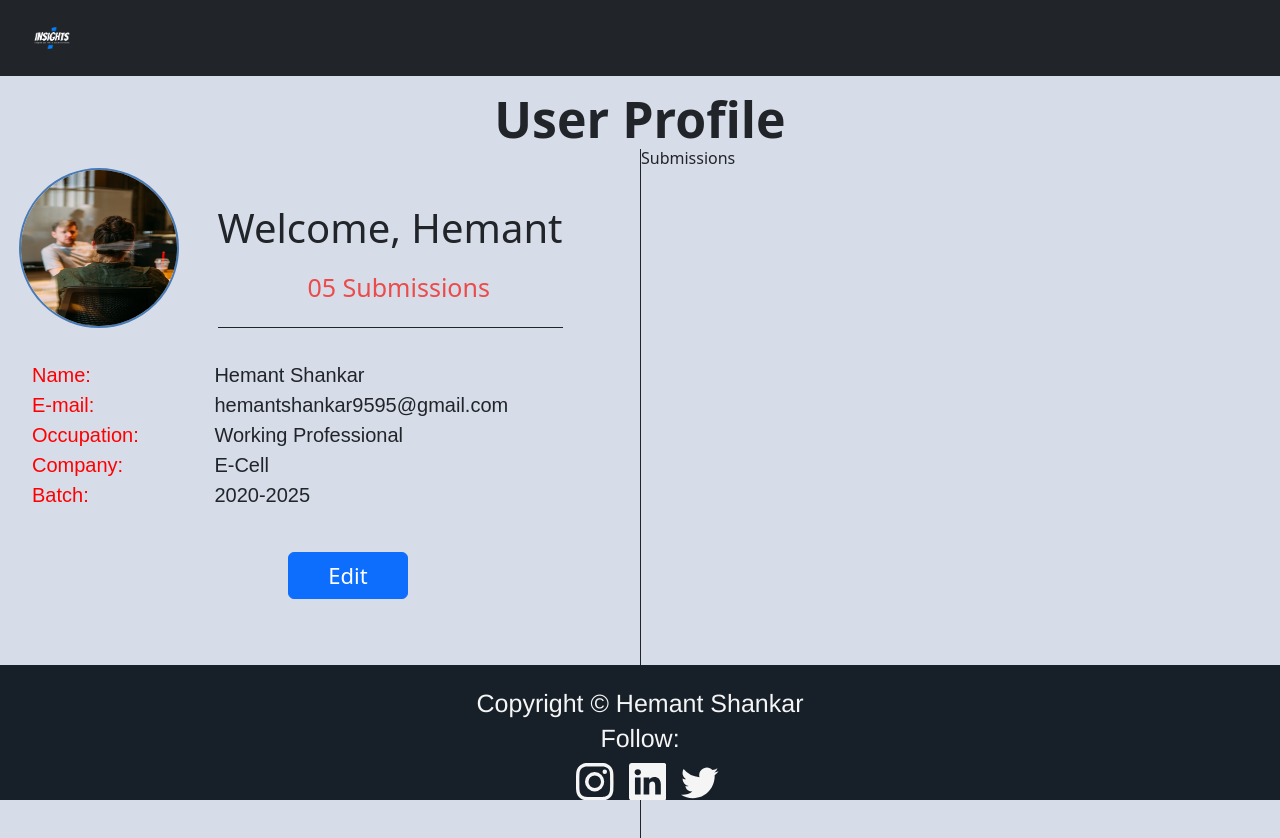
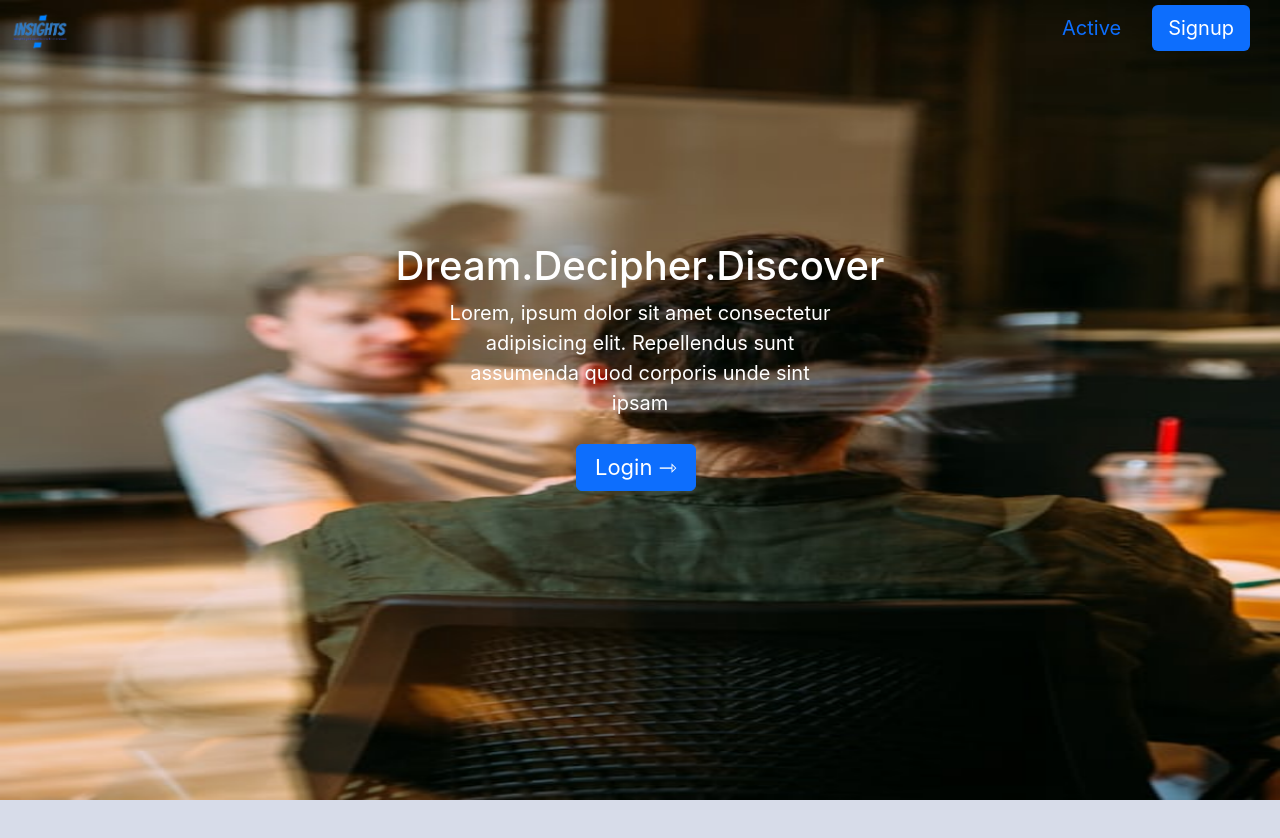
Before and after one commit to HemantShankar/Insights, a React (Create React App) app: page / in a window 1280 px wide. Shown: the top 838 px of the page. After the commit the page ends 800 px from the top, so only its background shows below. Built offline with nearby package versions, Linux system fonts and the light colour scheme.

Commit message:
recreated navbar and uninstalled tailwind

```diff
--- a/package.json
+++ b/package.json
@@ -36,8 +36,5 @@
       "last 1 firefox version",
       "last 1 safari version"
     ]
-  },
-  "devDependencies": {
-    "tailwindcss": "^3.2.7"
   }
 }
--- a/src/App.js
+++ b/src/App.js
@@ -9,12 +9,12 @@ import UserProfile from './MyComponents/UserProfile.jsx';
 function App() {
   return (
     <>
-    {/* <Home/> */}
-    <Navbar/>
+    <Home/>
+    {/* <Navbar/> */}
     {/* <Login /> */}
     {/* <Signup/> */}
-    <UserProfile/>
-    <Footer/>
+    {/* <UserProfile/> */}
+    {/* <Footer/> */}
     </>
 
   );
--- a/src/MyComponents/Home.jsx
+++ b/src/MyComponents/Home.jsx
@@ -1,5 +1,6 @@
 import React from 'react'
 import sample from "./assests/Bg-Video.mp4"
+import Bg_image from "./assests/Interview.jpeg"
 import logo_img from "./assests/insights-logo.png"
 import './home.css'
 
@@ -21,9 +22,10 @@ const Home = () => {
                     </ul>
                 </div>
             </div>
-            <video className='videoTag' autoPlay loop muted>
+            <video className='videotag' autoPlay loop muted>
                 <source src={sample} type='video/mp4' />
             </video>
+            <img className='Bg-image-home' src={Bg_image} alt="background-image" />
             <div className="Home-content-heading">
                 <h1>
                     Dream.Decipher.Discover
@@ -34,7 +36,7 @@ const Home = () => {
             </div>
             {/* <a className="home-login" aria-current="page" href="#">Login</a> */}
             <div className="home-login">
-                <a className="btn btn-primary" href="#" role="button">Login &#8702;</a>
+                <a className="btn btn-primary my_button" href="#" role="button">Login &#8702;</a>
             </div>
 
         </div>
--- a/src/MyComponents/Login.jsx
+++ b/src/MyComponents/Login.jsx
@@ -21,7 +21,9 @@ const login = () => {
                         <a className="nav-link active" aria-current="page" href="#">Sign Up</a>
                     </li>
                 </ul>
-                <div className="login-form">
+                <h1>hello</h1>
+                <h2>baby</h2>
+                {/* <div className="login-form">
                     <div className="in-form">
                         <div>
                             <img className="logo-img" src={logo_img} alt="Your Company" />
@@ -67,7 +69,7 @@ const login = () => {
                             </div>
                         </form>
                     </div>
-                </div>
+                </div> */}
             </div>
 
             <div className="left-content">
--- a/src/MyComponents/Navbar.jsx
+++ b/src/MyComponents/Navbar.jsx
@@ -18,6 +18,34 @@ const Navbar = () => {
             <SlOptions />
           </span>
         </button>
+        <div className="collapse  navbar-collapse" id="navbarSupportedContent">
+          <ul className="navbar-nav me-auto mb-2 mb-lg-0">
+            <li className="nav-item">
+              <a className="nav-link active" aria-current="page" href="#">Home</a>
+            </li>
+            <li className="nav-item">
+              <a className="nav-link" href="#">Link</a>
+            </li>
+            <li className="nav-item dropdown">
+              <a className="nav-link dropdown-toggle" href="#" role="button" data-bs-toggle="dropdown" aria-expanded="false">
+                Dropdown
+              </a>
+              <ul className="dropdown-menu">
+                <li><a className="dropdown-item" href="#">Action</a></li>
+                <li><a className="dropdown-item" href="#">Another action</a></li>
+                <li><hr className="dropdown-divider" /></li>
+                <li><a className="dropdown-item" href="#">Something else here</a></li>
+              </ul>
+            </li>
+          </ul>
+          <div className="search">
+            <form class="d-flex" role="search">
+              <input class="form-control me-2" type="search" placeholder="Search.." aria-label="Search" />
+              <button class="btn btn-outline-success  " type="submit">Search</button>
+            </form>
+          </div>
+
+        </div>
       </div>
     </nav>
   )
--- a/src/MyComponents/UserProfile.jsx
+++ b/src/MyComponents/UserProfile.jsx
@@ -43,7 +43,7 @@ const UserProfile = () => {
                         </div>
                     </div>
 
-                    <button type="input" className="btn btn-primary text-center" id='edit_button'>Edit</button>
+                    <button type="input" className="btn btn-primary text-center my_button" id='edit_button'>Edit</button>
                 </div>
 
                 <div className="submissions">
--- a/src/MyComponents/home.css
+++ b/src/MyComponents/home.css
@@ -1,21 +1,36 @@
-
-.videoTag{
-    object-fit: cover;
+.videotag{
+    /* object-fit: cover; */
+    right: 0;
+    bottom: 0;
     position: fixed;
     z-index: -1;
 }
 
 @media (min-aspect-ratio: 16/9){
-    .videoTag{
+    .videotag{
         width: 100%;
         height: auto;
+    }
+
+    .Bg-image-home{
+        display: none;
     }
 }
 
 @media (max-aspect-ratio: 16/9){
-    .videoTag{
-        width: auto;
-        height: 100%;
+    .videotag{
+        /* width: auto;
+        height: 100%; */
+        display: none;
+    }
+
+    .Bg-image-home{
+        right: 0;
+        top: 0;
+        height: 100vh;
+        width: 100vw;
+        position: fixed;
+        z-index: -1;
     }
 }
 
@@ -75,6 +90,11 @@
         /* width: 30%; */
         float: left;
         margin-left: 4%;
+    }
+
+    .Bg-image-home{
+        height: 150vh;
+        width: 150vw;
     }
 }
 
@@ -160,7 +180,7 @@
     }
 }
 
-.btn{
+.my_button{
     font-size: 22px;
     display: flex;
     justify-content: center;
--- a/src/index.css
+++ b/src/index.css
@@ -1,3 +1,13 @@
-@tailwind base;
-@tailwind components;
-@tailwind utilities;
+body {
+    margin: 0;
+    font-family: -apple-system, BlinkMacSystemFont, 'Segoe UI', 'Roboto', 'Oxygen',
+      'Ubuntu', 'Cantarell', 'Fira Sans', 'Droid Sans', 'Helvetica Neue',
+      sans-serif;
+    -webkit-font-smoothing: antialiased;
+    -moz-osx-font-smoothing: grayscale;
+  }
+
+  code {
+    font-family: source-code-pro, Menlo, Monaco, Consolas, 'Courier New',
+      monospace;
+  }
```
Also changed, not shown: 2 other files (tests, documents, lock files or other folders).
